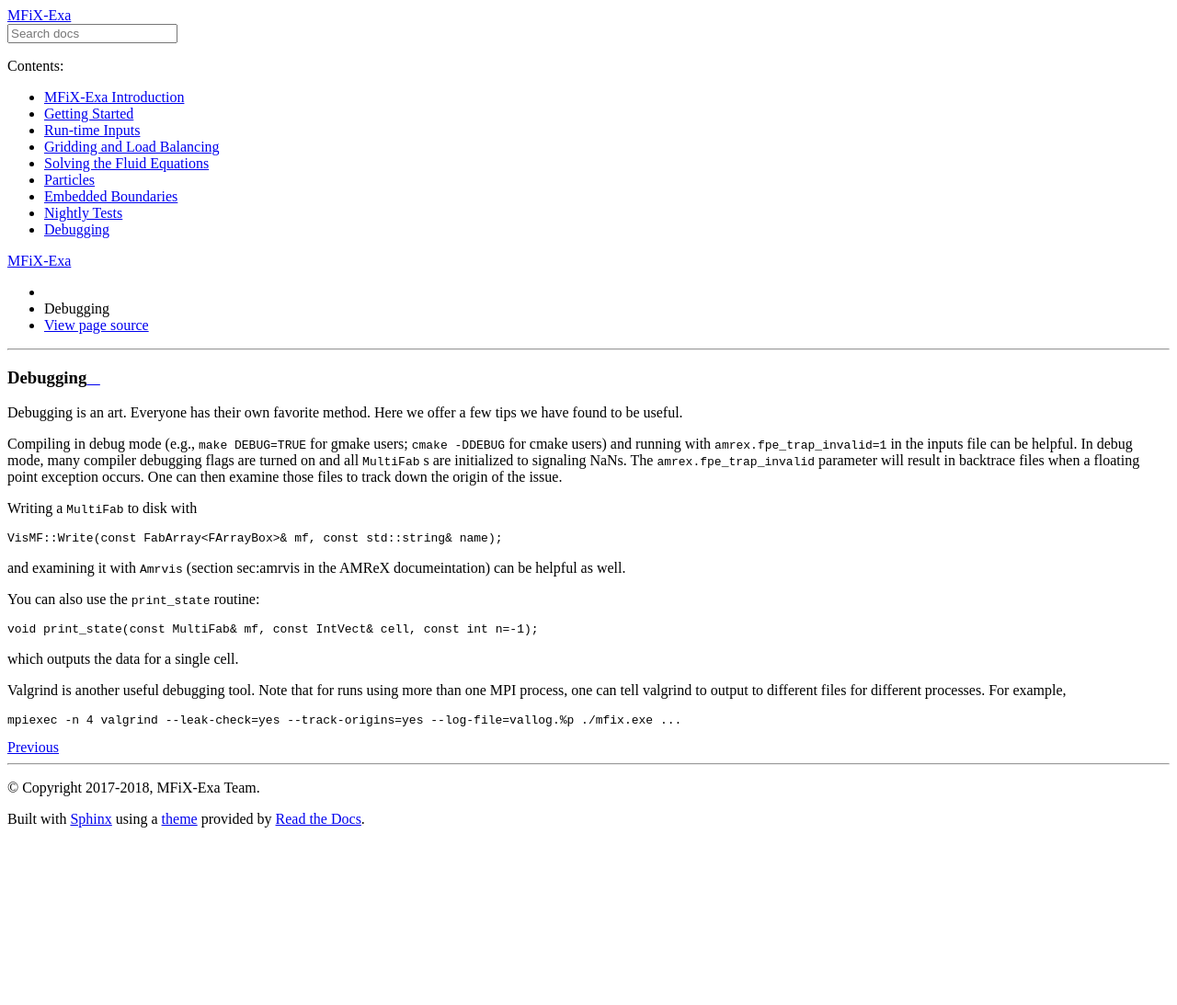
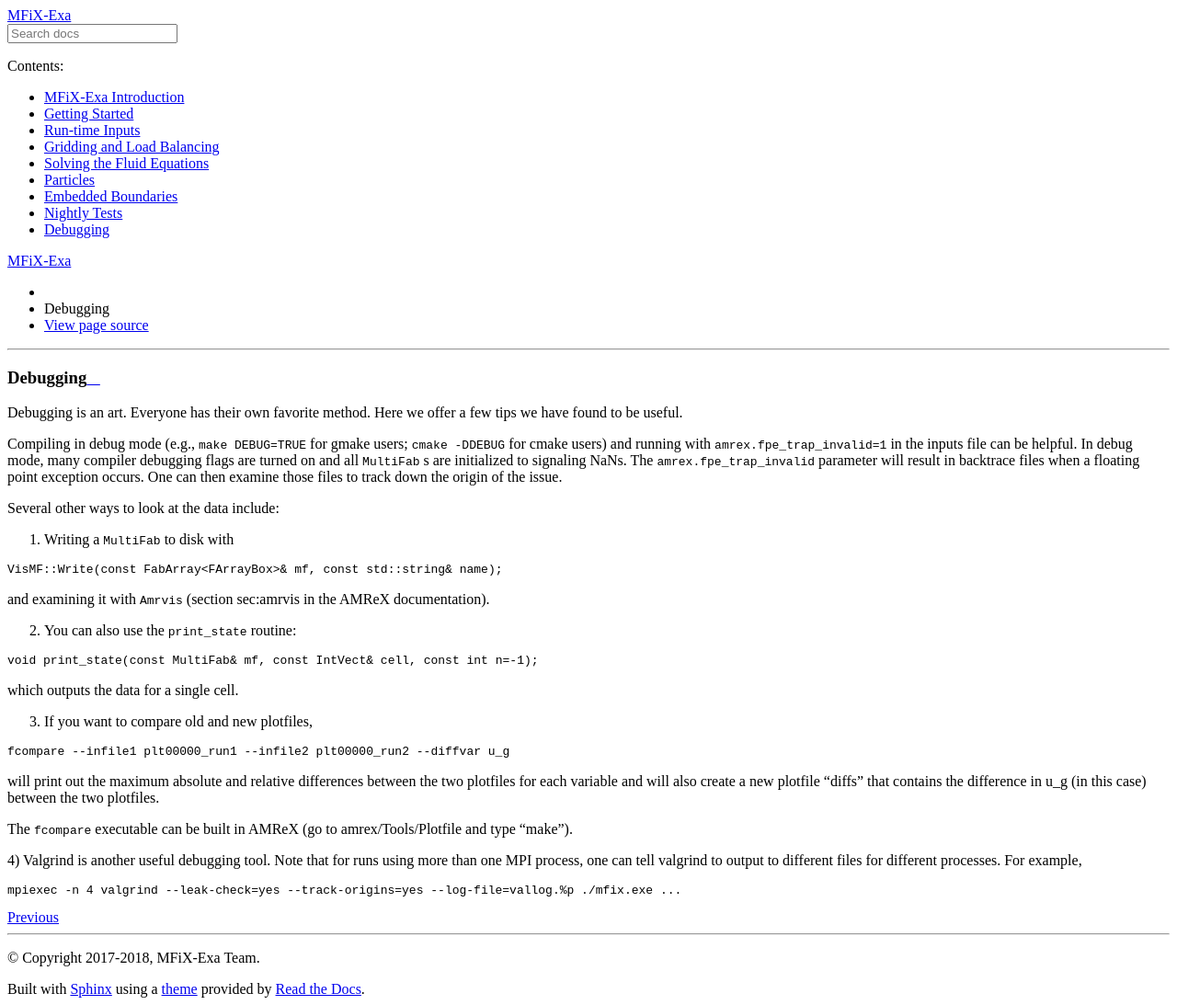
Before and after one commit to mwm126/MFIX-Exa, a Sphinx documentation site: the page built from docs/source/Debugging.rst, in a window 1280 px wide. Shown: the whole page at 92% size. Built offline with Sphinx 7.4.7 and the Read the Docs theme 2.0.0, drawn with Linux system fonts in a browser that asks for light colours; pages that are not in the unit, such as notebooks, are missing from menus; before the commit the page ends 908 px from its top, so only the background shows below that.

Commit message:
Add details about fcompare in Debugging section

```diff
--- a/docs/source/Debugging.rst
+++ b/docs/source/Debugging.rst
@@ -18,7 +18,9 @@ In debug mode, many compiler debugging flags are turned on and all
 when a floating point exception occurs.  One can then examine those
 files to track down the origin of the issue.
 
-Writing a :cpp:`MultiFab` to disk with
+Several other ways to look at the data include:
+
+1) Writing a :cpp:`MultiFab` to disk with
 
 .. highlight:: c++
 
@@ -26,10 +28,9 @@ Writing a :cpp:`MultiFab` to disk with
 
     VisMF::Write(const FabArray<FArrayBox>& mf, const std::string& name);
 
-and examining it with ``Amrvis`` (section :ref:`sec:amrvis` in the AMReX documeintation)
-can be helpful as well.
+and examining it with ``Amrvis`` (section :ref:`sec:amrvis` in the AMReX documentation).
 
-You can also use the :cpp:`print_state` routine:
+2) You can also use the :cpp:`print_state` routine:
 
 .. highlight:: c++
 
@@ -39,7 +40,21 @@ You can also use the :cpp:`print_state` routine:
 
 which outputs the data for a single cell.
 
-Valgrind is another useful debugging tool.  Note that for runs using
+3) If you want to compare old and new plotfiles,
+
+.. highlight:: c++
+
+::
+
+    fcompare --infile1 plt00000_run1 --infile2 plt00000_run2 --diffvar u_g
+
+will print out the maximum absolute and relative differences between the two plotfiles
+for each variable and will also create a new plotfile "diffs" that contains the difference
+in u_g (in this case) between the two plotfiles.
+
+The :cpp:`fcompare` executable can be built in AMReX (go to amrex/Tools/Plotfile and type "make").
+
+4) Valgrind is another useful debugging tool.  Note that for runs using
 more than one MPI process, one can tell valgrind to output to different
 files for different processes.  For example,
 
```
